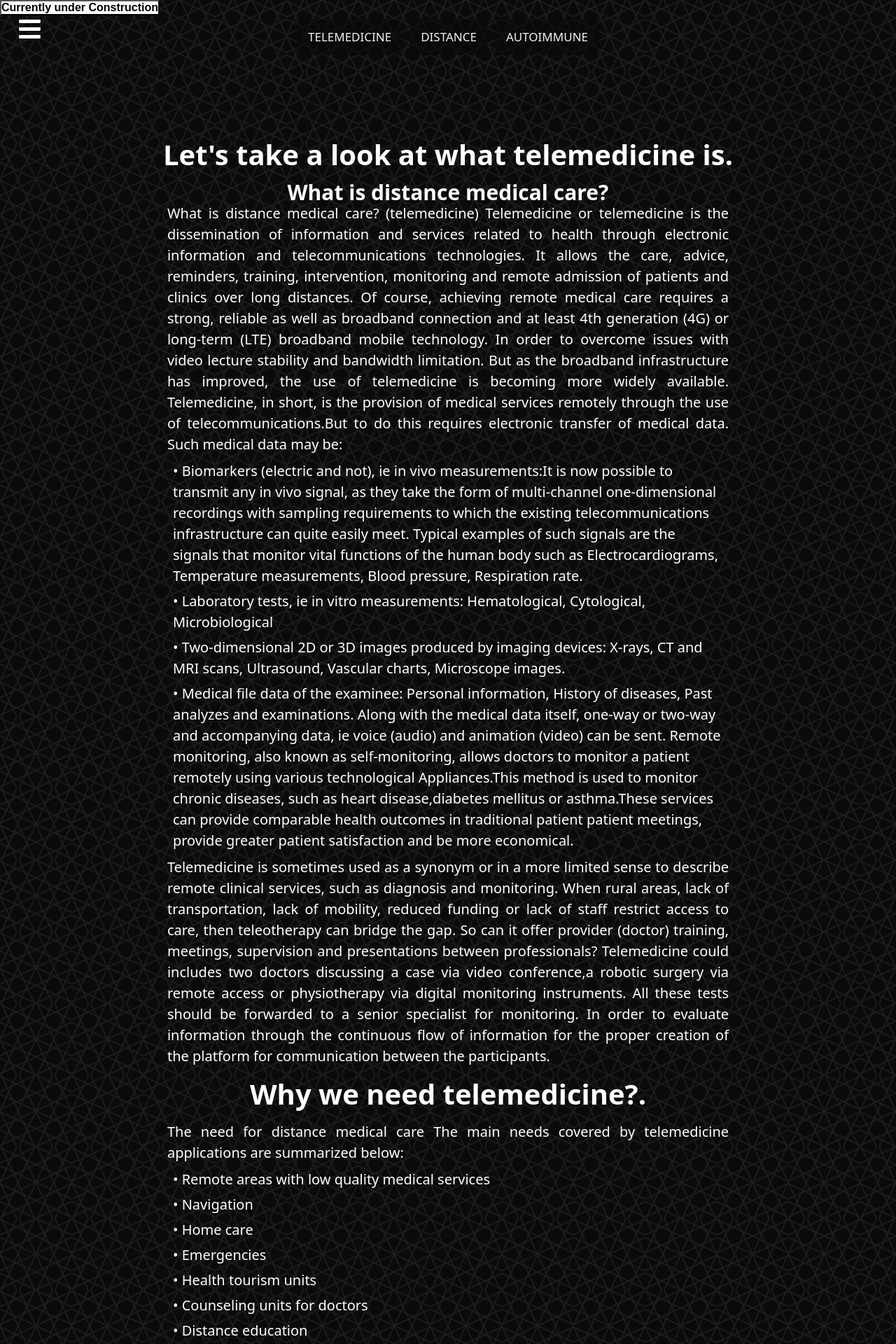
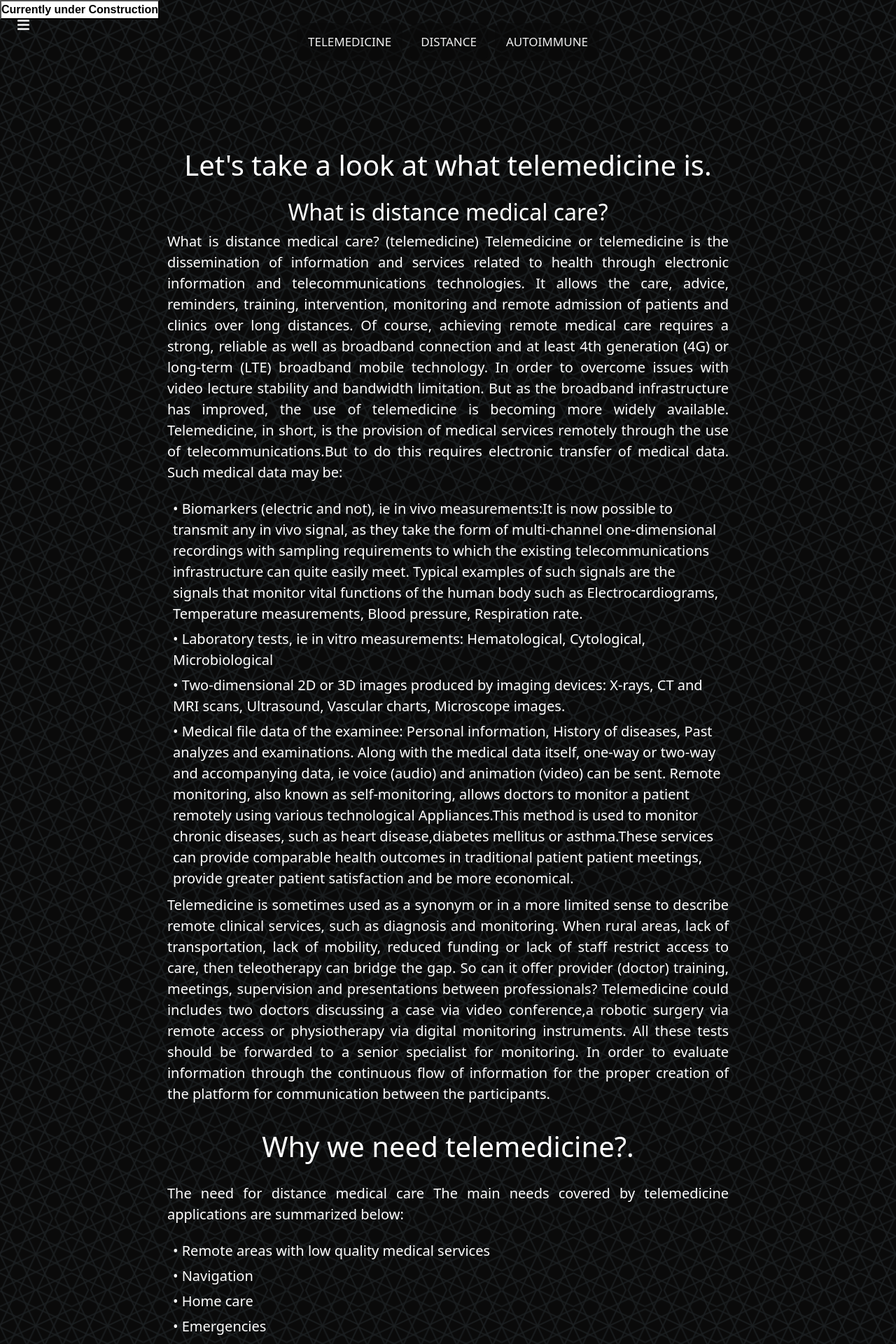
Before and after one commit to Kakajohn/interactive-internet-technologies-for-people-with-autoimmune-bowel-diseases-frontend, a React (Create React App) app: page / in a window 1280 px wide. Shown: the top 1920 px of the page at 70% size. Built offline with nearby package versions, Linux system fonts and the light colour scheme; what react-alert-template-basic would draw is missing.

Commit message:
styles update

```diff
--- a/src/App.js
+++ b/src/App.js
@@ -3,6 +3,7 @@ import Articles from './components/Articles';
 import FrontPage from './components/FrontPage';
 import Login from './components/Login';
 import Messenger from './components/Messenger';
+import Pagenotfound from './components/Pagenotfound';
 import ProtectRoute from './components/ProtectRoute';
 import Register from './components/Register';
 
@@ -38,6 +39,7 @@ function App() {
             }
           />
         </Routes>
+        {/* <Route path='/med4u/*' element={<Pagenotfound />}/> */}
       </BrowserRouter>
     </div>
   );
--- a/src/components/Autoimmune.jsx
+++ b/src/components/Autoimmune.jsx
@@ -4,7 +4,7 @@ const Autoimmune = () => {
   return (
     <>
         <div className="col-8">
-    <h1 className='text-center text-danger pt-2 pb-3'>Autoimmune Diseases.</h1>
+    <h1 className='text-center pt-2 pb-3'>Autoimmune Diseases.</h1>
       <p>
                 "New developments, concerning the understanding of the mechanisms of development of autoimmune diseases,
                 have led to a more effective treatment and improvement of the course of this category of
@@ -45,7 +45,7 @@ const Autoimmune = () => {
              {/* )} */}
       </div>
       <div className="col-8">
-    <h1 className='text-center text-danger pt-2 pb-3'>Autoimmune bowel diseases</h1>
+    <h1 className='text-center  pt-2 pb-3'>Autoimmune bowel diseases</h1>
       <p>
                 The exact cause of idiopathic bowel disease has not yet been discovered. However, the prevailing view is
                 that it is due to the fact that environmental factors (eg childhood health, smoking, diet, infections,
--- a/src/components/FollowUp.jsx
+++ b/src/components/FollowUp.jsx
@@ -4,7 +4,7 @@ const FollowUp = () => {
   return (
     <>
      <div className="col-8">
-          <h1 className='text-center text-danger pt-2 pb-3'>Follow-up of patients from home</h1>
+          <h1 className='text-center  pt-2 pb-3'>Follow-up of patients from home</h1>
             <p>
                       In this section we will discuss how useful its services are at home to people with chronic diseases.
                       Unfortunately, there are many chronic diseases that need constant medical attention. Changes in weight,
--- a/src/components/MedicalInformatics.jsx
+++ b/src/components/MedicalInformatics.jsx
@@ -4,7 +4,7 @@ const MedicalInformatics = () => {
   return (
     <>
         <div className="col-8">
-    <h1 className='text-center text-danger pt-2 pb-3'>Medical Informatics</h1>
+    <h1 className='text-center  pt-2 pb-3'>Medical Informatics</h1>
       <p>
                 Medical Informatics therefore has the content of basic research, clinical medicine, and health service
                 organization. In recent years it has escaped the narrow confines of the design and implementation of
--- a/src/components/Pagenotfound.jsx
+++ b/src/components/Pagenotfound.jsx
@@ -3,17 +3,16 @@ import '../sass/components/_pagenotfound.css'
 import 'bootstrap/dist/css/bootstrap.min.css'
 const Pagenotfound = () => {
   return (
-    <div className="container">
-        <div className="row">
-            <div className="col-6">
-               <div className="text-center">
-                  <h1>Error 404 page not found</h1>
-                  <p>We used superhuman powers, yet couldn't find the link you are looking for.</p>
-                  <a className='btn btn-primary ' href="/">Go Back</a>
-               </div>
-            </div>
-        </div>
+   <>
+   <div className="notfound">
+    <div className="inform">
+      <p className="404">
+        Oops! Seems ike you hit a dead end, don't worry let's get you back!!
+      </p>
+      <button>Back to the Content</button>
     </div>
+   </div>
+   </>
   )
 }
 
--- a/src/components/SideNav.jsx
+++ b/src/components/SideNav.jsx
@@ -9,12 +9,13 @@ const SideNav = () => {
 
     let expand = () => {
         setSee(true);
-        document.getElementById('expand').style.width = '250px'
+        document.getElementById('expand').style.visibility = 'collapse'
     }
 
     let collapse = () => {
         setSee(false);
         document.getElementById('collapse').style.width = '0px';
+        document.getElementById('expand').style.visibility = 'visible'
         document.getElementById('main').style.marginLeft = '0px'
     }
 
@@ -29,9 +30,9 @@ const SideNav = () => {
   return (
     <>
     <p id='collapse'></p>
-    <span className='togg' id='expand' onClick={expand}> <FaBars /></span>
+    <span className='togg' id='expand' onClick={expand}> <FaBars id='icon'/></span>
     {see &&  (<div className="sidenav" id=''>
-        <Link to="" onClick={collapse} className='close' id='collapse' style={{transform: "rotate(45deg)"}}><FaPlusCircle /></Link>
+        <Link to="" onClick={collapse} className='close' id='collapse' style={{transform: "rotate(45deg)"}}><FaPlusCircle id='icon' /></Link>
         <Link to="/" id='option'><FaHome/></Link>
         <Link to="/med4u/articles" id='option'>Articles <FaArchive /></Link>
         <Link to="/med4u/chat" id='option'>Chat</Link>
--- a/src/components/Telemedicine.jsx
+++ b/src/components/Telemedicine.jsx
@@ -65,7 +65,7 @@ const Telemedicine = () => {
               {/* )} */}
             </div>
             <div className="col-8">
-          <h1 className='text-center text-danger pt-2 pb-3'>Why we need telemedicine?.</h1>
+          <h1 className='text-center  pt-2 pb-3'>Why we need telemedicine?.</h1>
             <p>
                       The need for distance medical care The main needs covered by telemedicine applications are summarized
                       below:
--- a/src/sass/base/_reset.scss
+++ b/src/sass/base/_reset.scss
@@ -2,7 +2,7 @@
   margin: 0px;
   padding: 0px;
   box-sizing: border-box;
-  //  color: #2d2d2d
+//    color: #fff
 }
 :root {
   --text-white: #fff;
@@ -55,6 +55,7 @@ $line-color: rgb(28, 32, 34);
 
 html body {
 	font-size: .8em;
+	color: #fff;
 	background-color: #222;
 	background-image:
 		// <>
--- a/src/sass/components/_accordion.scss
+++ b/src/sass/components/_accordion.scss
@@ -16,7 +16,7 @@
 
     text-align: left;
 
-    background-color: #212529 !important;
+    // background-color: #212529 !important;
 
     border: unset;
 
--- a/src/sass/components/_pagenotfound.css
+++ b/src/sass/components/_pagenotfound.css
@@ -2,20 +2,9 @@ body{
     height: 100vh;
 }
 
-h1{
-    color: #da1a35;
-    font-size: 2.8rem !important;
-    font-weight: 800 !important;
+.notfound{
+    color: #fff;
+    top: 20px;
+    left: 20px;
+
 }
-
-p{
-    color: #fff;
-}
-
-.container{
-    position: relative;
-    top: 32rem;
-    left: 50%;
-    transform: translate(-50%, -50%);
-    text-align: center;
-}
--- a/src/sass/components/_popup.scss
+++ b/src/sass/components/_popup.scss
@@ -1,5 +1,5 @@
 .pop{
-    color: #0c0c0c;
+    color: #0c0c0c !important;
 }
 
 .under{
--- a/src/sass/components/_sidenav.scss
+++ b/src/sass/components/_sidenav.scss
@@ -5,9 +5,9 @@
     z-index: 1;
     top: 0;
     left: 0;
-    background-color: #0a0a0a;
+    background-color: transparent;
     overflow-y: hidden;
-    padding-top: 60px;
+    padding-top: 30px;
     transition: 0.5s;
     // cursor: pointer;
     #option{
@@ -26,23 +26,28 @@
          a{font-size:18px;}
       }
 }
-// .close{
-//     position: absolute;
-//     top: 0;
-//     right: 25px;
-//     font-size: 35px;
-//     margin-left: 50px;
-// }
+
+#icon{
+    width: 48%;
+}
+
 .togg , .close{
     cursor: pointer;
     font-weight: 600;
     font-size: 22px;
     position: fixed;
-    top: 22px;
+    top: 6px;
     left: 25px;
     font-size: 35px;
     margin-right: 50px;
 }
+
 #main{
     transition: margin-left .5s;
   }
+
+  @media screen and (max-width:992px){
+    .sidenav{
+        background-color: #0a0a0af0;
+    }
+}
```
